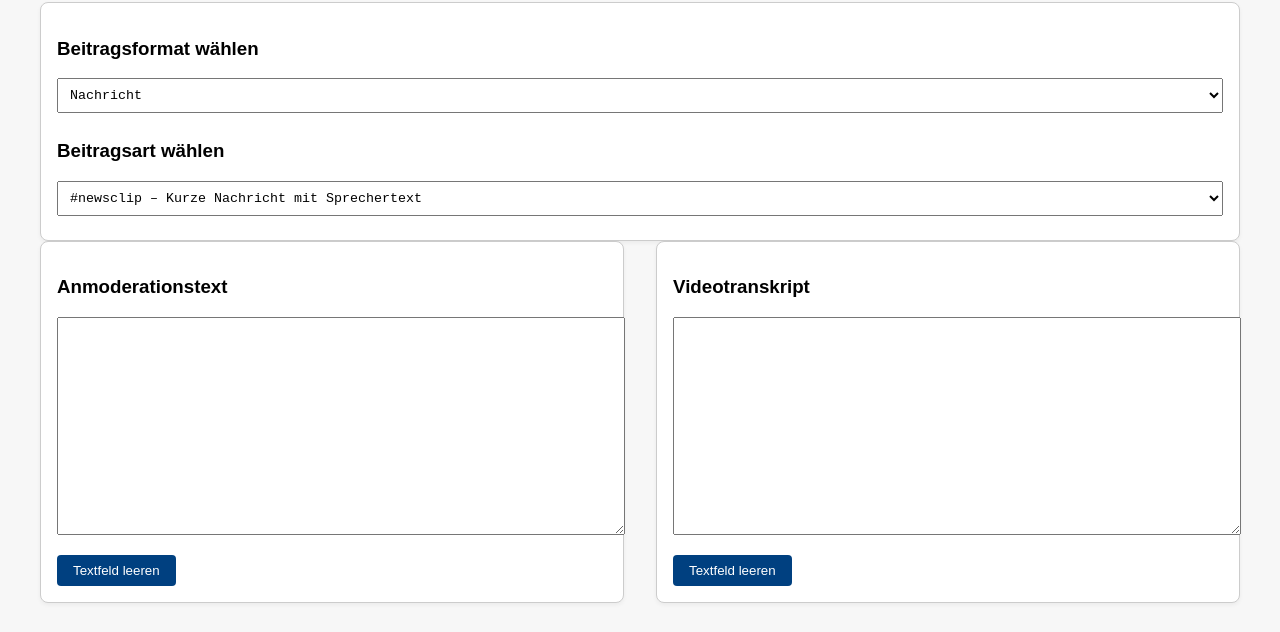
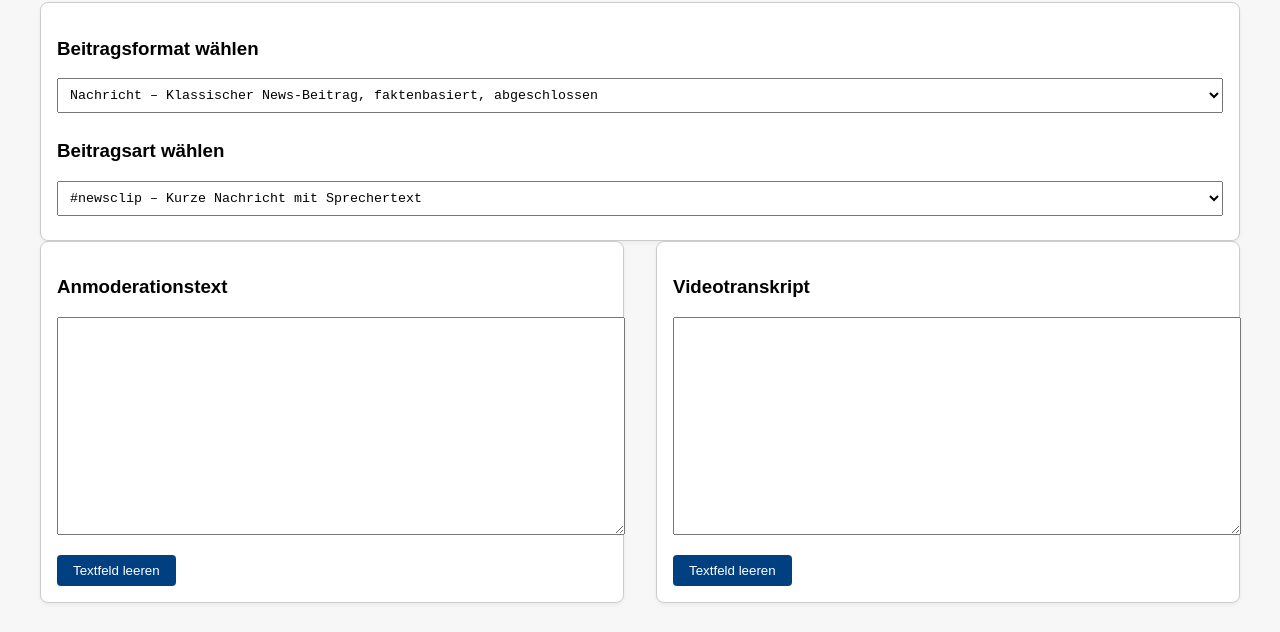
Before and after one commit to gawelskitools/teasertexter2, a plain HTML site: page index.html in a window 1280 px wide. Shown: the part 118-750 px from the top of the page. Drawn offline with Linux system fonts and the light colour scheme; a script that the page names is missing.

Commit message:
Update index.html

```diff
--- a/index.html
+++ b/index.html
@@ -14,14 +14,14 @@
   <div class="feld">
     <h3>Beitragsformat wählen</h3>
     <select id="beitragsformat" onchange="generateXML(true)">
-      <option value="nachricht">Nachricht</option>
-      <option value="reportage">Reportage</option>
-      <option value="interview">Interview</option>
-      <option value="kommentar">Kommentar</option>
-      <option value="feature">Feature</option>
-      <option value="magazinbeitrag">Magazinbeitrag</option>
-      <option value="doku">Doku</option>
-      <option value="portraet">Porträt</option>
+      <option value="nachricht">Nachricht – Klassischer News-Beitrag, faktenbasiert, abgeschlossen</option>
+      <option value="reportage">Reportage – Szenischer Beitrag mit emotionalem oder beobachtendem Fokus</option>
+      <option value="interview">Interview – Relevante Person im Fokus, Zitate, Aussagen</option>
+      <option value="kommentar">Kommentar – Meinungsstark, subjektiv, klare Haltung</option>
+      <option value="feature">Feature – Erzählend, mit Mischung aus Fakten und Szenen</option>
+      <option value="magazinbeitrag">Magazinbeitrag – Bunter Mix, leicht verständlich, unterhaltsam</option>
+      <option value="doku">Doku – Länger, tiefgreifend, oft mit Rechercheanteil</option>
+      <option value="portraet">Porträt – Einzelperson oder Lebensweg im Mittelpunkt</option>
     </select>
 
     <h3>Beitragsart wählen</h3>
```
Lines whose indentation alone changed are shown as unchanged.
